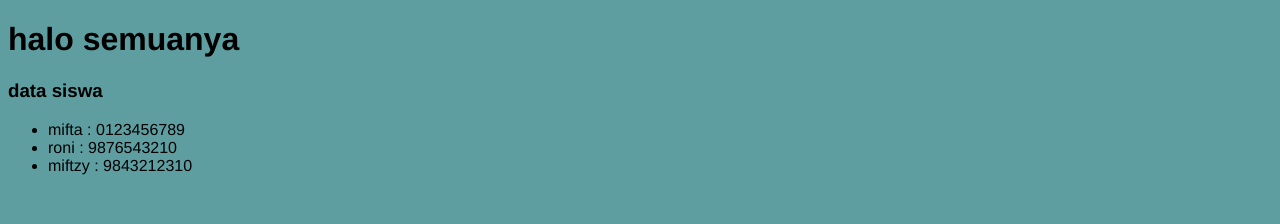
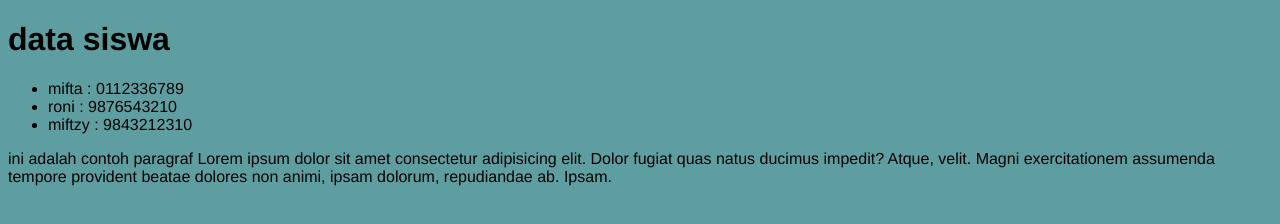
Before and after one commit to SvEvTvO/ujicoba-git, a plain HTML site: page siswa.html in a window 1280 px wide. Drawn offline with Linux system fonts and the light colour scheme.

Commit message:
mengubah file siswa

```diff
--- a/siswa.html
+++ b/siswa.html
@@ -14,15 +14,18 @@
 
 
     <body>
-        <h1>halo semuanya</h1>
-
-        <h3>data siswa</h3>
+        <h1>data siswa</h1>
 
         <ul>
-            <li>mifta : 0123456789</li>
+            <li>mifta : 0112336789</li>
             <li>roni  : 9876543210</li>
             <li>miftzy  : 9843212310</li>
         </ul>
+
+        <p>
+            ini adalah contoh paragraf
+            Lorem ipsum dolor sit amet consectetur adipisicing elit. Dolor fugiat quas natus ducimus impedit? Atque, velit. Magni exercitationem assumenda tempore provident beatae dolores non animi, ipsam dolorum, repudiandae ab. Ipsam.
+        </p>
     </body>
 
     <script type="text/javascript" scr="script.js">
```
